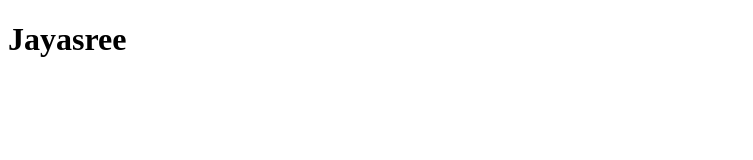
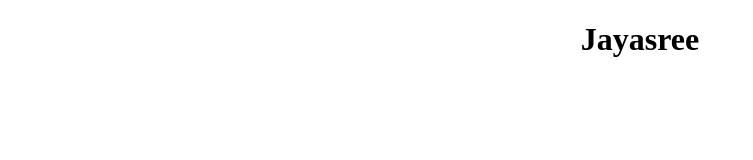
Before and after one commit to jayasreeCSE/vercel-project, a plain HTML site: page index.html in a window 1280 px wide. Shown: the whole page, without its empty margins (0-753 px from the left). Drawn offline with Linux system fonts and the light colour scheme.

Commit message:
Update index.html

```diff
--- a/index.html
+++ b/index.html
@@ -5,6 +5,6 @@
 </head>
 
 <body>
-    <h1>Jayasree</h1>
+    <h1><center>Jayasree</center></h1>
 </body>
 </html>
```
